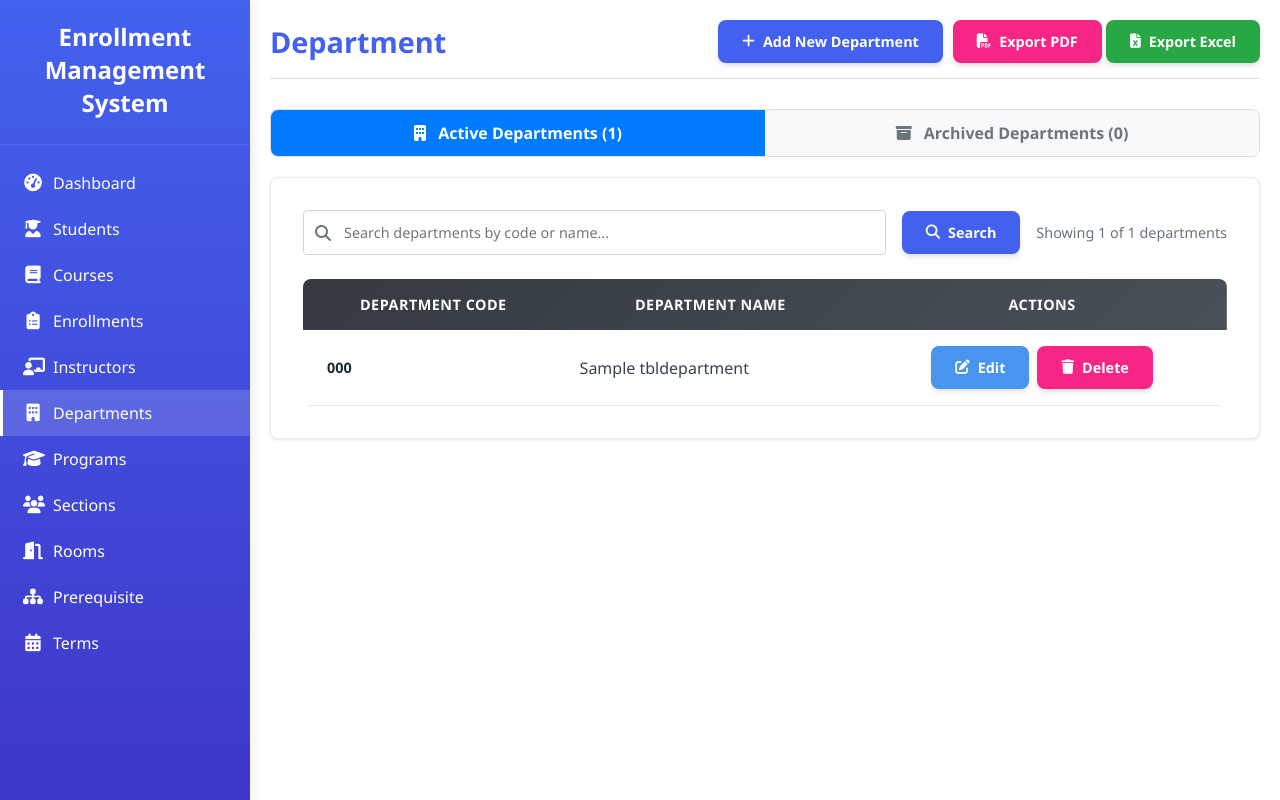
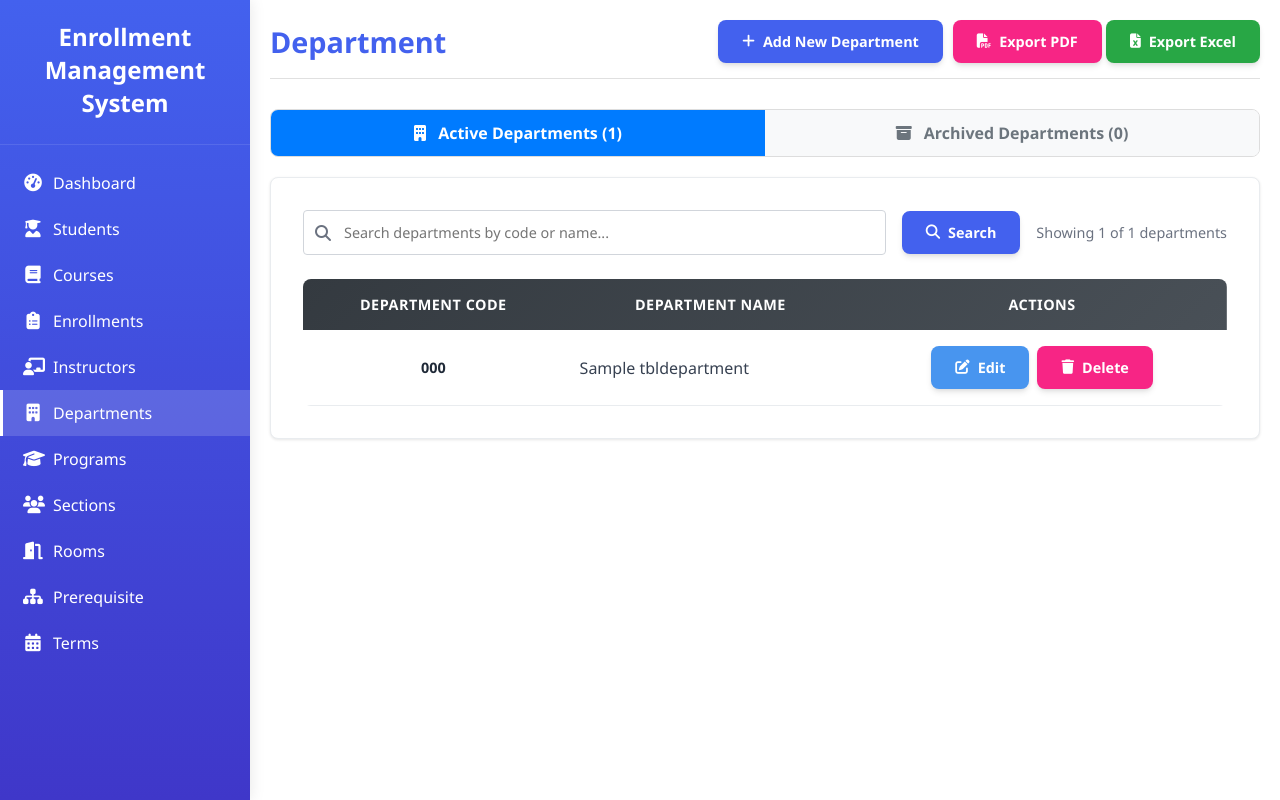
Before and after one commit to ynion-mabeamae/DBA_Student_Enrollment_System, a PHP site: page /student_enrollment_system/includes/department.php in a window 1280 px wide. Run offline with PHP 8.4, Linux system fonts and the light colour scheme; tables that the repository leaves empty or names only in its code hold one stand-in row (values such as "Sample post"); some libraries are stand-ins or nearby versions.

Commit message:
centered the department code elements in the department.css file.

```diff
--- a/student_enrollment_system/styles/department.css
+++ b/student_enrollment_system/styles/department.css
@@ -550,6 +550,10 @@ table td {
     vertical-align: middle;
 }
 
+table tbody td:first-child {
+    text-align: center;
+}
+
 /* Search and filter styles */
 .search-container {
     display: flex;
@@ -610,6 +614,7 @@ table td {
 .department-info {
     display: flex;
     align-items: center;
+    justify-content: center;
     gap: 0.75rem;
 }
 
@@ -619,11 +624,14 @@ table td {
     padding: 0.25rem 0.5rem;
     border-radius: 4px;
     font-size: 0.9rem;
+    text-align: center;
 }
 
 .department-name {
     font-weight: 500;
     color: #374151;
+    text-align: left;
+    justify-content: center;
 }
 
 .actions {
```
